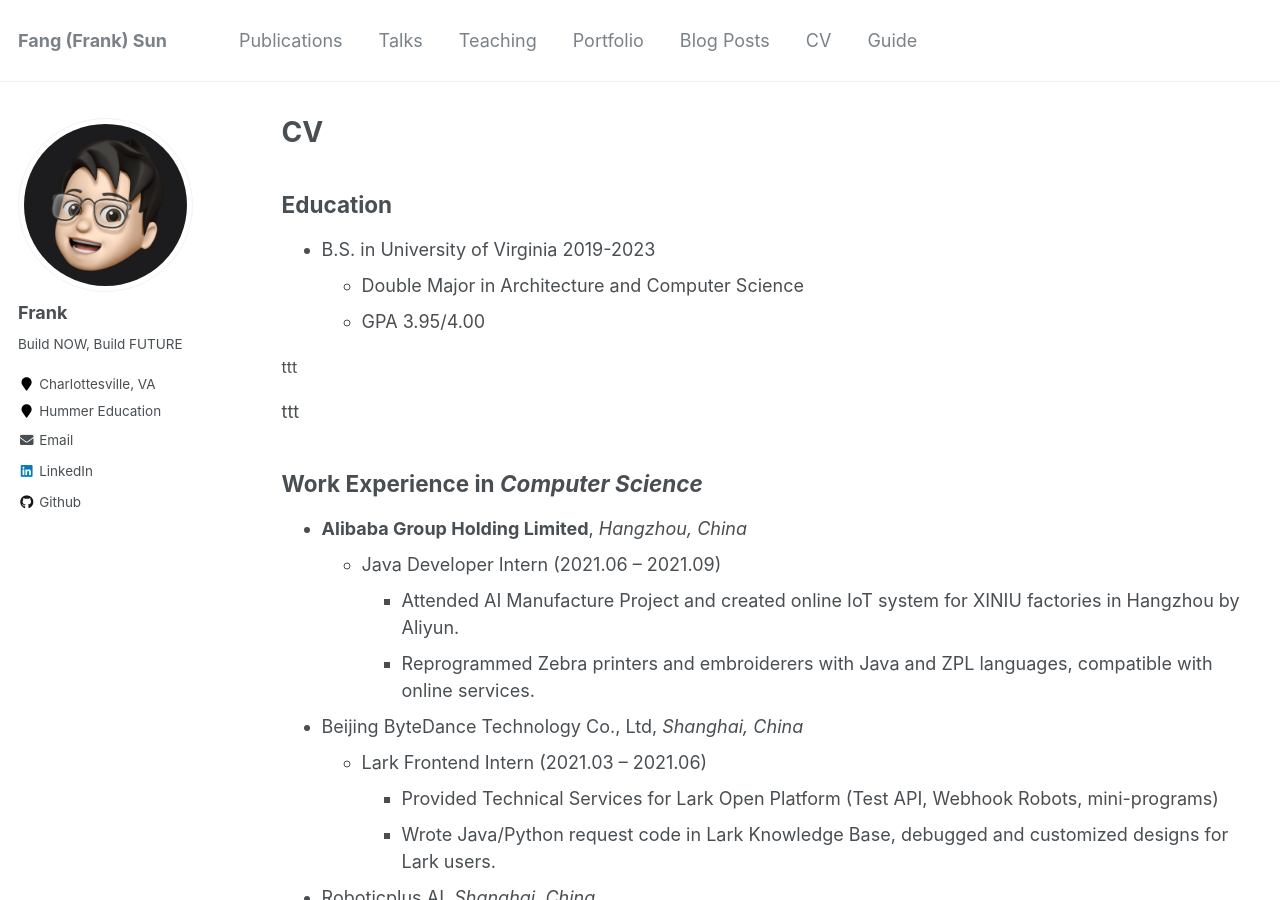
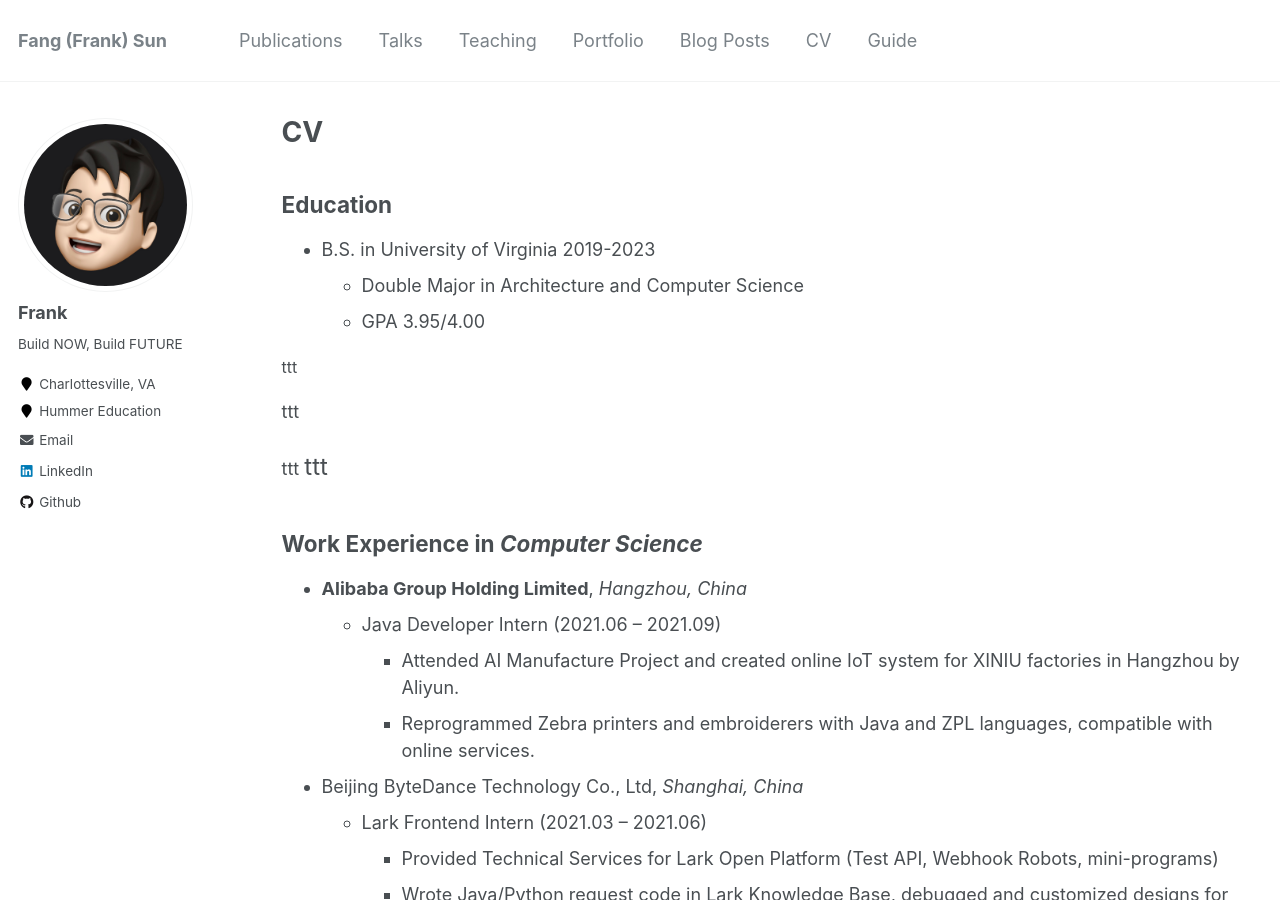
Before and after one commit to FangFrankSun/AcademicPage, a Jekyll site: the page built from _pages/cv.md, in a window 1280 px wide and 900 px high. Built offline with Jekyll 4.4.1, drawn with Linux system fonts in a browser that asks for light colours.

Commit message:
Update cv.md

```diff
--- a/_pages/cv.md
+++ b/_pages/cv.md
@@ -16,6 +16,8 @@ Education
   * GPA 3.95/4.00
 
 <font size = 3> ttt </font>  ttt
+<font size = 4> ttt </font>
+<font size = 5> ttt </font>
 
 Work Experience in *Computer Science*
 ---
```
